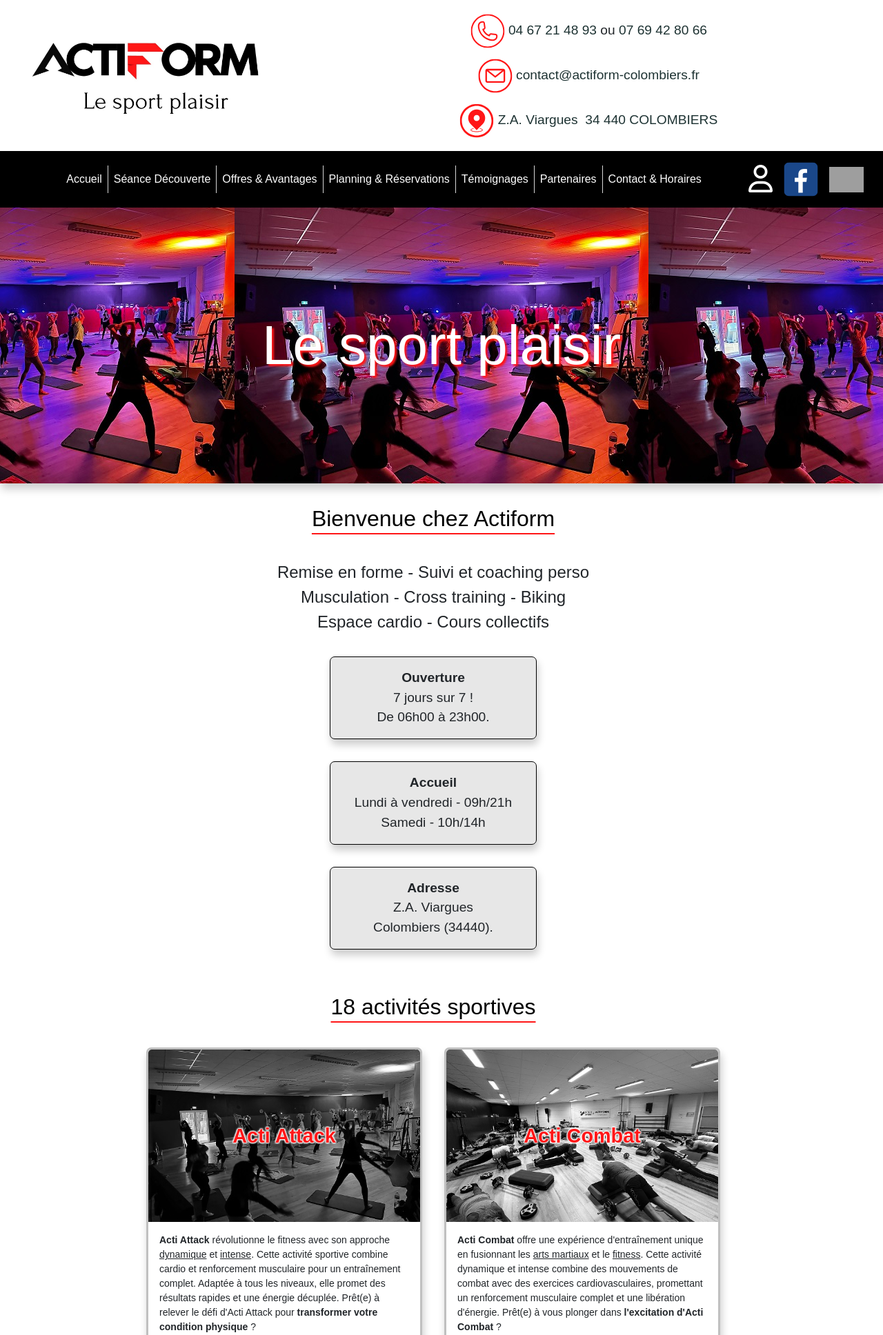
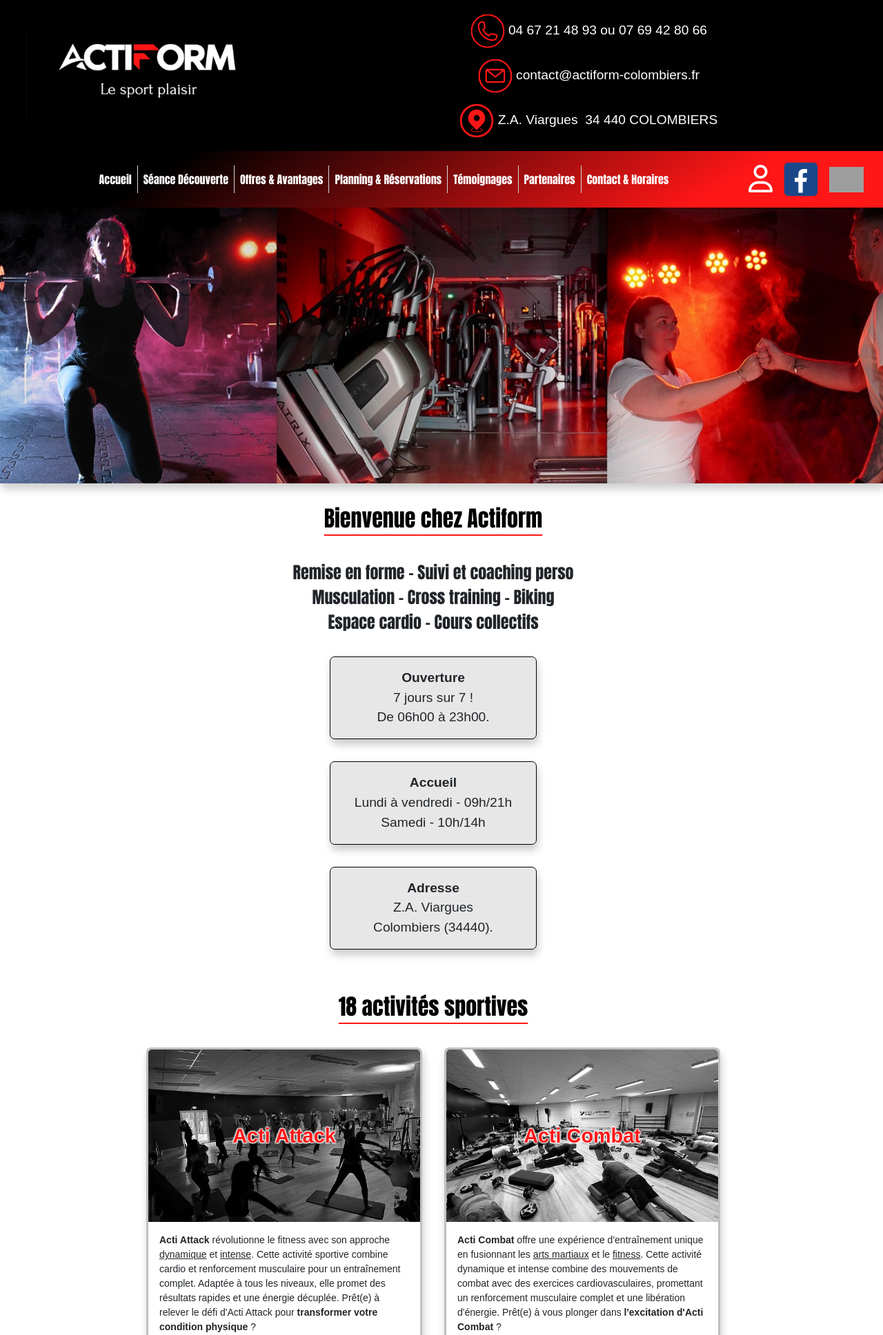
Before and after one commit to fabienmacip/actiform-colombiers.fr, a PHP site: template vues/page-accueil.php in a window 1280 px wide. Shown: the top 1936 px of the page at 69% size. Run offline with PHP 8.4, Linux system fonts and the light colour scheme; the template is opened without the code that fills it, so the values that code supplies are empty; a stand-in replaces the project's code that opens the database connection; some libraries are stand-ins or nearby versions; grey boxes are pictures that could not be loaded.

Commit message:
UPDATE - 1ères modifs légères

```diff
--- a/css/color.css
+++ b/css/color.css
@@ -25,6 +25,7 @@
   --main-color-blue: #007bff;
 
   --main-color-black: #1e3333;
+  --main-color-black-total: #000;
   --main-color-white: #fff;
   --main-color-blue: #1b7888;
   --main-color-green: green;
--- a/css/components/navbar.css
+++ b/css/components/navbar.css
@@ -5,7 +5,15 @@
 /* * * * * * NAVBAR * * * * * */
 
 nav {
-  background-color: var(--main-color-dark);
+  background: linear-gradient(150deg,
+  #000 0%,
+  #000 20%,
+  #ff1617 80%,
+  #ff1617 100%
+);
+
+  /* background-color: var(--main-color-dark); */
+
   color: var(--main-color-white) !important;
   position: sticky !important;
   top: 0 !important;
@@ -62,6 +70,7 @@ nav a:hover {
 }
 
 #nav-ul {
+  font-family: 'Anton', sans-serif;
   margin: 0 auto;
 }
 
--- a/css/components/planning-reservations.css
+++ b/css/components/planning-reservations.css
@@ -8,6 +8,7 @@
 }
 
 #resamania {
+  font-family: 'Anton', sans-serif;
   text-align: center;
   font-size: 1.5rem;
   margin-bottom: 3rem;
--- a/css/style.css
+++ b/css/style.css
@@ -8,6 +8,10 @@ h2 {
   text-underline-offset: 10px;
   text-decoration-thickness: 2px;
   margin-bottom: 2.5rem;
+}
+
+h1, h2, h3, h4, h5, h6 {
+  font-family: 'Anton', sans-serif;
 }
 
 input[type="text"],
@@ -130,7 +134,8 @@ select {
 }
 
 a {
-  color: var(--main-color-black);
+  /*color: var(--main-color-black);*/
+  color: var(--main-color-white);
 }
 
 a:hover {
@@ -279,12 +284,14 @@ header {
   justify-content: space-between;
   padding: 0 12%;
   /* background: linear-gradient(to right, #A6A6A6, #A6A6A6 25%, #fff 35%, #fff); */
-  background: var(--main-color-white);
+  /*background: var(--main-color-white);*/
+  background: var(--main-color-black-total);
 }
 
 header .logo {
   /*   background: linear-gradient(to right, #A6A6A6, #A6A6A6 80%, #fff 80%, #fff); */
-  background: var(--main-color-white);
+  /*background: var(--main-color-white);*/
+  background: var(--main-color-black-total);
 }
 
 #logo {
@@ -315,7 +322,7 @@ header .logo {
   font-size: 6rem;
 
   min-height: 400px;
-  background-image: url("../img/activites/actiform-plaisir.jpg");
+  background-image: url("../img/activites/actiform-plaisir-new.jpg");
   background-position: center;
   display: flex;
   flex-direction: column;
@@ -364,6 +371,7 @@ header .logo {
 }
 
 #image-accueil-text {
+  font-family: 'Anton', sans-serif;
   font-size: 1.5rem;
 }
 
@@ -609,12 +617,14 @@ header .logo {
 @media screen and (max-width: 1400px) {
   header {
     padding: 0;
-    background: #fff;
+    /*background: #fff;*/
+    background: var(--main-color-black-total);
   }
 
   header .logo {
     /* background: linear-gradient(to right, #A6A6A6, #A6A6A6 40%, #fff 60%, #fff); */
-    background: var(--main-color-white);
+    /*background: var(--main-color-white);*/
+    background: var(--main-color-black-total);
   }
 
   #div-image-accueil {
@@ -631,12 +641,13 @@ header .logo {
     flex-direction: column;
     margin-top: 0;
     margin-bottom: 1rem;
-    background: #fff;
+    /*background: #fff;*/
+    background: var(--main-color-black-total);
   }
 
   header .logo {
     /* background: linear-gradient(to right, #A6A6A6, #A6A6A6 40%, #fff 60%, #fff); */
-    background: var(--main-color-white);
+    background: var(--main-color-black-total);
   }
 
   #accueil-text-boxes {
--- a/vues/head.php
+++ b/vues/head.php
@@ -5,6 +5,8 @@
 
     <!-- FONT AWESOME -->
     <link rel="stylesheet" href="https://cdnjs.cloudflare.com/ajax/libs/font-awesome/6.3.0/css/all.min.css" integrity="sha512-SzlrxWUlpfuzQ+pcUCosxcglQRNAq/DZjVsC0lE40xsADsfeQoEypE+enwcOiGjk/bSuGGKHEyjSoQ1zVisanQ==" crossorigin="anonymous" referrerpolicy="no-referrer" />
+    <link href="https://fonts.googleapis.com/css2?family=Anton&display=swap" rel="stylesheet">
+
 
     <!-- Bootstrap CSS only -->
     <link href="https://cdn.jsdelivr.net/npm/bootstrap@5.1.1/dist/css/bootstrap.min.css" rel="stylesheet" integrity="sha384-F3w7mX95PdgyTmZZMECAngseQB83DfGTowi0iMjiWaeVhAn4FJkqJByhZMI3AhiU" crossorigin="anonymous">
--- a/vues/header.php
+++ b/vues/header.php
@@ -8,6 +8,7 @@
                 alt="Actiform Colombiers - Logo"
             >
         </a>
+        <!--src="img/logo/actiform_logo_1276x800.jpg"-->
     </div>
     <div class="contacts flex-2 flex">
         <div class="flex flex-column gap-15 aic">
@@ -23,7 +24,7 @@
                     </a>
                 </div>
                 <div>
-                  <a href="tel:0467214893" alt="telephoner fixe">&nbsp;04 67 21 48 93</a> ou
+                  <a href="tel:0467214893" alt="telephoner fixe">&nbsp;04 67 21 48 93</a> <span style="color: var(--main-color-white);">ou</span>
                 </div>
                 <div>
                   <a href="tel:0769428066" alt="telephoner mobile">&nbsp;07 69 42 80 66</a>
--- a/vues/page-accueil.php
+++ b/vues/page-accueil.php
@@ -9,7 +9,7 @@
 
 <div class="m-0 max-width-100vw">
   <div id="div-image-accueil" class="box">
-      Le sport plaisir
+
   </div>
 
   <div class="row max-width-100percent jcc wrap" id="accueil-text-boxes">
```
Also changed, not shown: other parts of vues/page-accueil.php (+35 -5 lines), img/activites/actiform-gym-tonic.jpg (added), img/activites/actiform-mma.jpg (added), img/activites/actiform-plaisir-new.jpg (added), img/logo/actiform-logo.svg (added), img/logo/actiform_logo_1276x800(ancien ok).jpg (added), img/logo/actiform_logo_1276x800.jpg.
